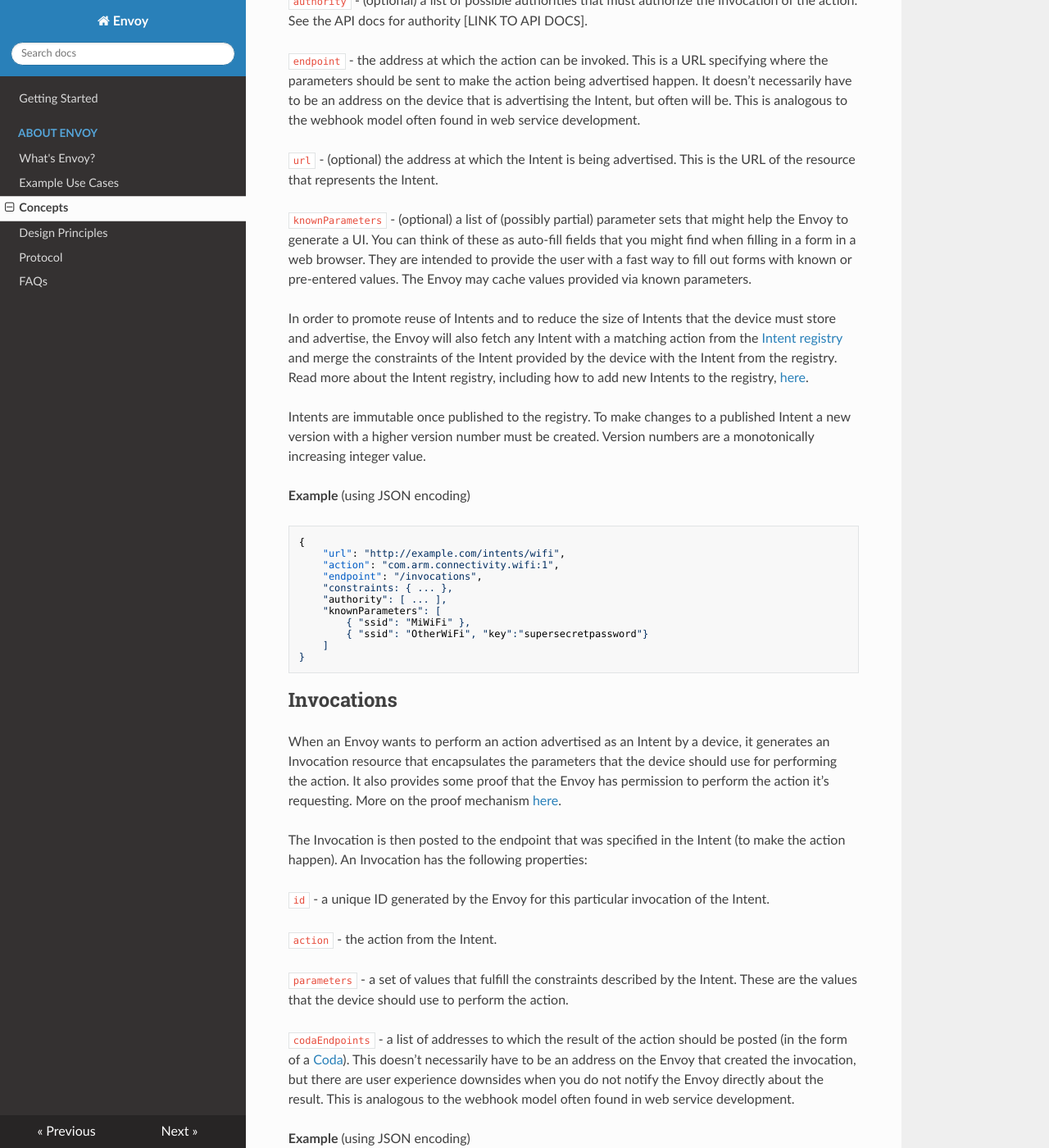
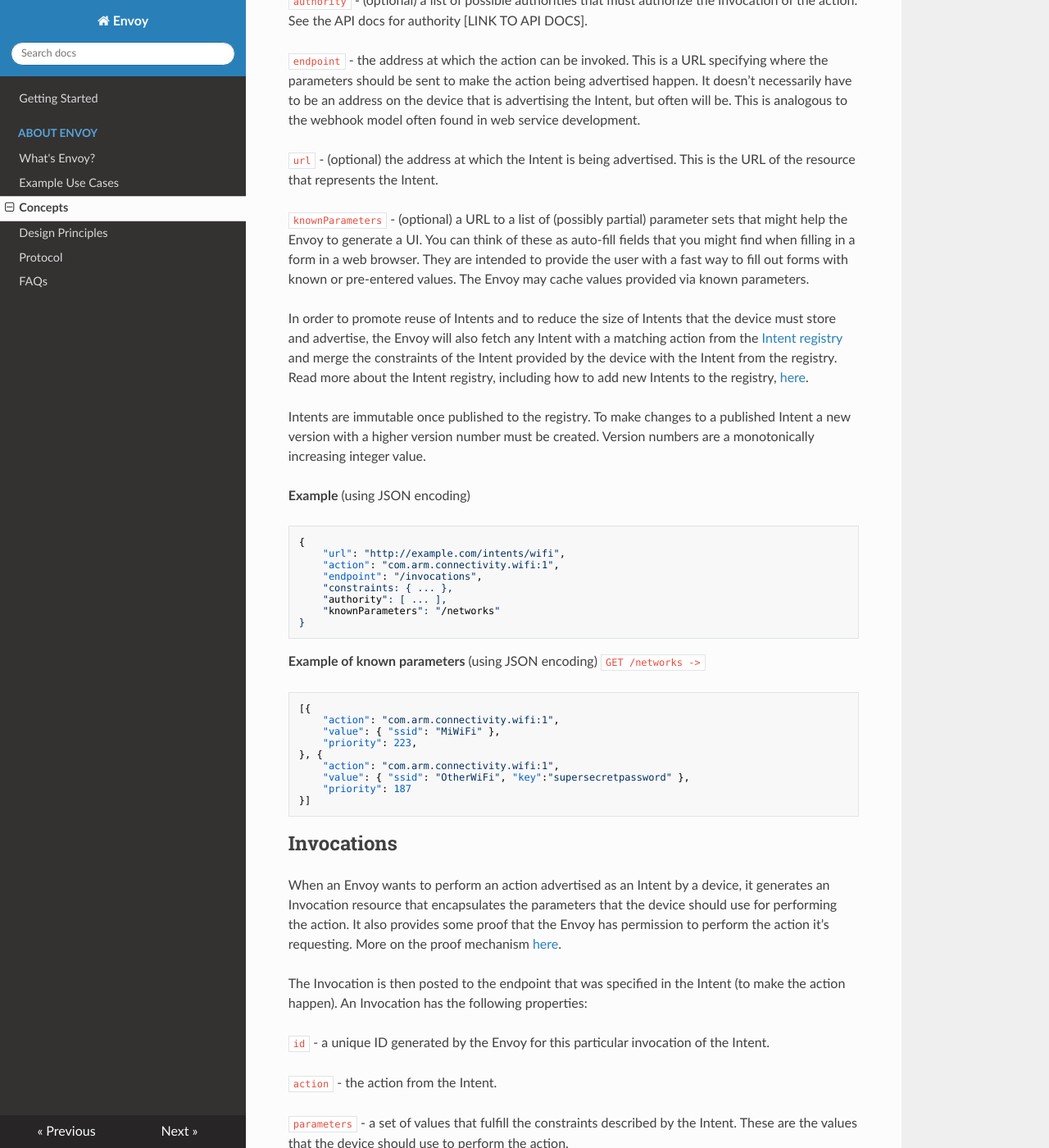
Before and after one commit to ARMmbed/mbed-app-docs, an MkDocs documentation site: the page built from docs/concepts.md, in a window 1280 px wide and 1400 px high, scrolled down 1036 px. Shown: the whole window at 82% size. Built offline with MkDocs 1.6.1, drawn with Linux system fonts in a browser that asks for light colours; nearby versions of some CDN libraries; old or Windows-style settings are respelled for this version of MkDocs.

Commit message:
use known parameters as a URL

````diff
--- a/docs/concepts.md
+++ b/docs/concepts.md
@@ -27,7 +27,7 @@ Each `action` ID is associated with some standard set of constraints (and servic
 
 `url` - (optional) the address at which the Intent is being advertised. This is the URL of the resource that represents the Intent.
 
-`knownParameters` - (optional) a list of (possibly partial) parameter sets that might help the Envoy to generate a UI. You can think of these as auto-fill fields that you might find when filling in a form in a web browser. They are intended to provide the user with a fast way to fill out forms with known or pre-entered values. The Envoy may cache values provided via known parameters.
+`knownParameters` - (optional) a URL to a list of (possibly partial) parameter sets that might help the Envoy to generate a UI. You can think of these as auto-fill fields that you might find when filling in a form in a web browser. They are intended to provide the user with a fast way to fill out forms with known or pre-entered values. The Envoy may cache values provided via known parameters.
 
 
 In order to promote reuse of Intents and to reduce the size of Intents that the device must store and advertise, the Envoy will also fetch any Intent with a matching action from the [Intent registry](faqs.md#what-is-the-intent-registry) and merge the constraints of the Intent provided by the device with the Intent from the registry. Read more about the Intent registry, including how to add new Intents to the registry, [here](faqs.md#how-do-i-add-an-intent-to-the-intent-registry).
@@ -42,11 +42,22 @@ Intents are immutable once published to the registry. To make changes to a publi
     "endpoint": "/invocations",
     "constraints: { ... },
     "authority": [ ... ],
-    "knownParameters": [
-        { "ssid": "MiWiFi" },
-        { "ssid": "OtherWiFi", "key":"supersecretpassword"}
-    ]
+    "knownParameters": "/networks"
 }
+```
+
+**Example of known parameters** (using JSON encoding)
+`GET /networks ->`
+```json
+[{
+    "action": "com.arm.connectivity.wifi:1",
+    "value": { "ssid": "MiWiFi" },
+    "priority": 223,
+}, {
+    "action": "com.arm.connectivity.wifi:1",
+    "value": { "ssid": "OtherWiFi", "key":"supersecretpassword" },
+    "priority": 187
+}]
 ```
 
 ## Invocations
````
